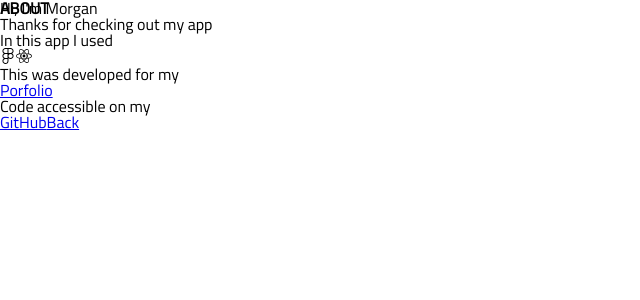
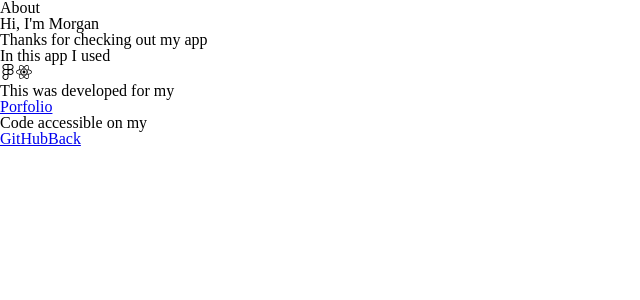
Before and after one commit to wildeantics/weather-or-not, a React (Create React App) app: page /about in a window 1280 px wide. Shown: the top 300 px of the page, without its empty margins (0-640 px from the left). Built offline with nearby package versions, Linux system fonts and the light colour scheme.

Commit message:
Installed MUI and created a layout

```diff
--- a/package.json
+++ b/package.json
@@ -3,6 +3,10 @@
   "version": "0.1.0",
   "private": true,
   "dependencies": {
+    "@emotion/react": "^11.9.0",
+    "@emotion/styled": "^11.8.1",
+    "@mui/icons-material": "^5.8.0",
+    "@mui/material": "^5.8.1",
     "@testing-library/jest-dom": "^5.16.4",
     "@testing-library/react": "^13.2.0",
     "@testing-library/user-event": "^13.5.0",
--- a/public/index.html
+++ b/public/index.html
@@ -7,7 +7,7 @@
     <meta name="theme-color" content="#000000" />
     <meta
       name="description"
-      content="Web site created using create-react-app"
+      content="Find out weather or not it's raining today"
     />
     <link rel="apple-touch-icon" href="%PUBLIC_URL%/logo192.png" />
     <!--
@@ -24,7 +24,12 @@
       work correctly both with client-side routing and a non-root public URL.
       Learn how to configure a non-root public URL by running `npm run build`.
     -->
-    <title>React App</title>
+    <link
+      rel="stylesheet"
+      href="https://fonts.googleapis.com/css?family=Roboto:300,400,500,700&display=swap"
+    />
+
+    <title>Weather or Not</title>
   </head>
   <body>
     <noscript>You need to enable JavaScript to run this app.</noscript>
--- a/src/index.css
+++ b/src/index.css
@@ -122,25 +122,3 @@ table {
   border-collapse: collapse;
   border-spacing: 0;
 }
-
-@font-face {
-  font-family: TitilliumWeb;
-  src: url(assets/TitilliumWeb-Regular.ttf),
-    url(assets/TitilliumWeb-SemiBold.ttf), url(assets/TitilliumWeb-Bold.ttf);
-}
-
-.container {
-  font-family: 'TitilliumWeb', -apple-system, BlinkMacSystemFont, 'Segoe UI',
-    Roboto, Oxygen, Ubuntu, Cantarell, 'Open Sans', 'Helvetica Neue', sans-serif;
-  width: 100vw;
-  height: 100vh;
-  text-align: justify;
-}
-
-h1 {
-  font-weight: 700;
-  text-transform: uppercase;
-  position: fixed;
-  top: 0;
-  left: 0;
-}
--- a/src/pages/Weather.jsx
+++ b/src/pages/Weather.jsx
@@ -8,6 +8,8 @@ import Loading from './../components/Loading'
 import Today from './../components/Today'
 import Tomorrow from './../components/Tomorrow'
 import DayAfter from './../components/DayAfter'
+import { Grid } from '@mui/material'
+import { Container } from '@mui/system'
 
 function Weather() {
   const location = localStorage.getItem('location')
@@ -48,6 +50,7 @@ function Weather() {
 
   useEffect(() => {
     getIP()
+    // eslint-disable-next-line
   }, [])
 
   if (loading) {
@@ -55,14 +58,52 @@ function Weather() {
   }
   return (
     <>
+      <Grid
+        container
+        columns={1}
+        direction='column'
+        justifyContent='center'
+        alignItems='center'
+        sx={{ height: '100vh' }}
+      >
+        <Grid item>
           <h3>{weather.location.name}</h3>
+        </Grid>
+        <Grid
+          container
+          spacing={{ xs: 2, md: 3 }}
+          direction='row'
+          justifyContent='center'
+          alignItems='center'
+        >
+          <Grid item>
             <Today celsius={celsius} />
+          </Grid>
+          <Grid item>
             <Tomorrow celsius={celsius} />
+          </Grid>
+          <Grid item>
             <DayAfter celsius={celsius} />
+          </Grid>
+        </Grid>
+        <Grid
+          container
+          spacing={{ xs: 2, md: 3 }}
+          direction='row'
+          justifyContent='center'
+          alignItems='center'
+          sx={{ position: 'absolute', bottom: '10px' }}
+        >
+          <Grid item>
             <p onClick={() => setCelsius(!celsius)}>
               {celsius ? 'Imperial' : 'Celsius'}
             </p>
+          </Grid>
+          <Grid item>
             <Link to='/about'>About</Link>
+          </Grid>
+        </Grid>
+      </Grid>
     </>
   )
 }
```
Also changed, not shown: 1 other file (tests, documents, lock files or other folders). Lines whose indentation alone changed are shown as unchanged.
